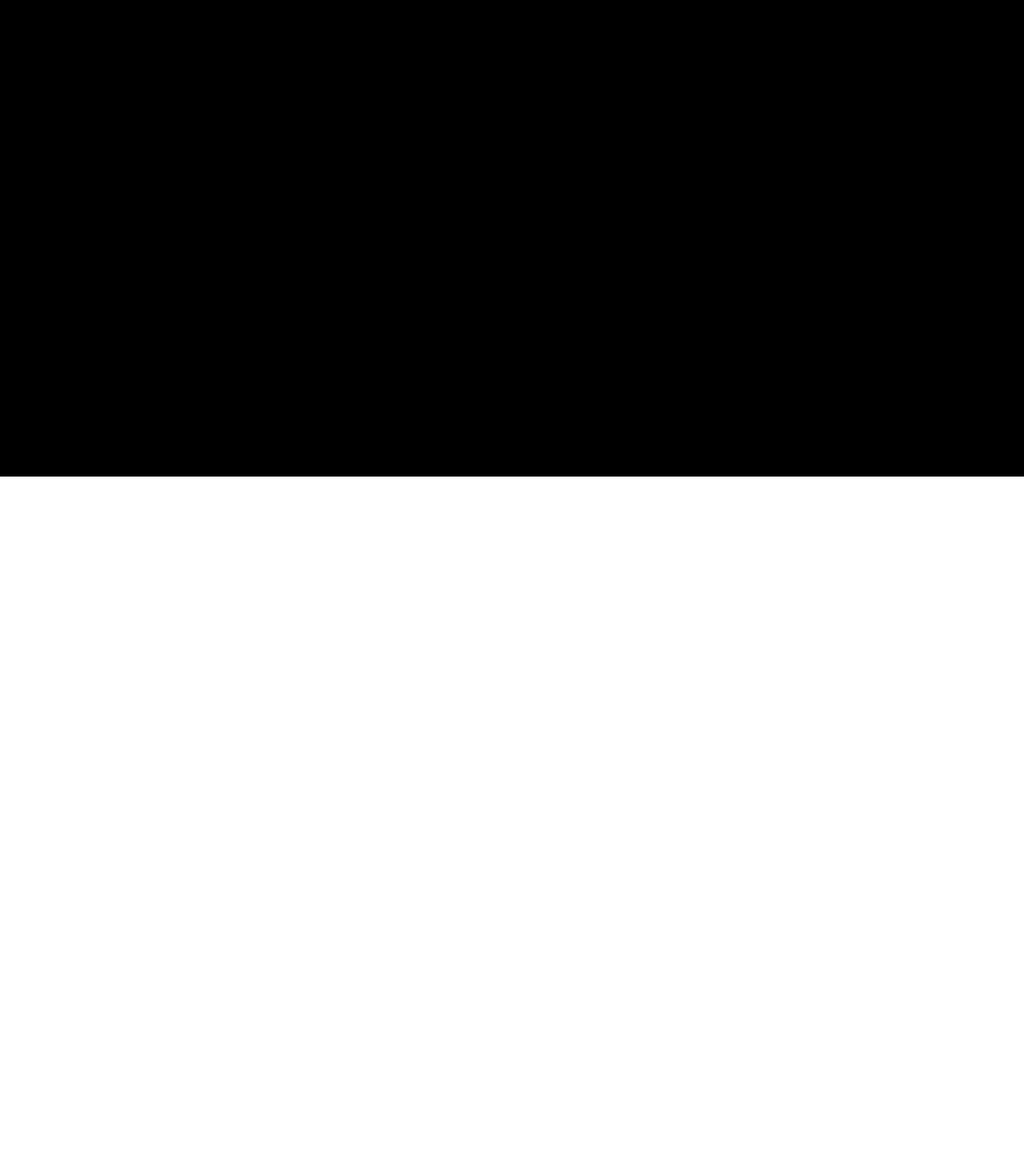
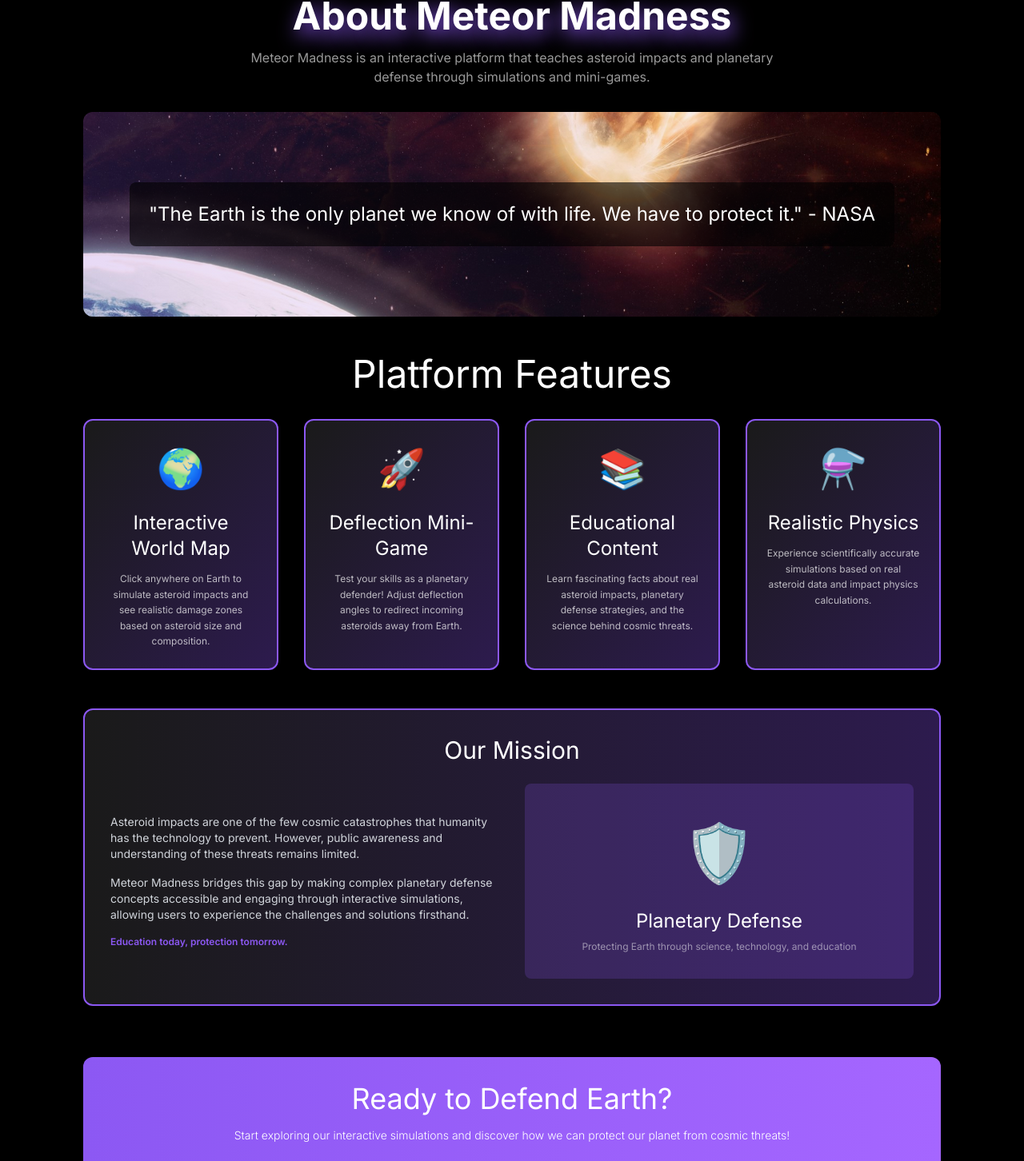
Before and after one commit to hlakhaled/Meteor-Madness, a React (Vite) app: page /about-challenge in a window 1280 px wide. Shown: the part 204-1656 px from the top of the page at 80% size. Before the commit the page ends 800 px from the top, so only its background shows below. Built offline with nearby package versions, Linux system fonts and the light colour scheme; a web font is replaced by a local one.

Commit message:
create AboutChallenge page with animated sections and reusable GradientCard

```diff
--- a/src/assets/assets.js
+++ b/src/assets/assets.js
@@ -11,12 +11,14 @@ import ImpactFrequency from "./ImpactFrequency.svg";
 import NearMisses from "./NearMisses.svg";
 import SpeedDemons from "./SpeedDemons.svg";
 import TunguskaEvent from "./TunguskaEvent.svg";
+import about from "./about.svg";
 // VIDEO
 import introVideo from "./intro.mp4";
 
 export const assets = {
   introVideo,
   rockImage,
+  about,
   ChelyabinskMeteor,
   DailyVisitors,
   DinosaurExtinction,
--- /dev/null
+++ b/src/components/FeatureCard.jsx
@@ -0,0 +1,14 @@
+function FeatureCard({ title, description, icon }) {
+  return (
+    <div className="bg-gradient-to-br from-[#1a1a1a] to-[#2d1b4e] border-2 border-[#8c58f3] rounded-xl p-6 hover:scale-105 transition-all duration-300 hover:border-[#a566ff]">
+      <div className="text-[48px] mb-4 text-center">{icon}</div>
+      <h3 className="text-white font-normal text-2xl mb-3 text-center">
+        {title}
+      </h3>
+      <p className="text-white/70 font-['Inter'] text-xs text-center leading-relaxed">
+        {description}
+      </p>
+    </div>
+  );
+}
+export default FeatureCard;
--- /dev/null
+++ b/src/components/GradientCard.jsx
@@ -0,0 +1,29 @@
+import React from "react";
+import { useNavigate } from "react-router-dom";
+
+const GradientCard = ({ title, desc }) => {
+  const navigate = useNavigate();
+
+  return (
+    <div className="bg-gradient-to-r from-[#8c58f3] to-[#a566ff] rounded-xl p-8">
+      <h2 className="font-normal sm:text-4xl text-2xl mb-4">{title}</h2>
+      <p className="font-light text-sm font-['Inter'] mb-6">{desc}</p>
+      <div className="flex sm:gap-4 sm:flex-row flex-col gap-8 justify-center">
+        <button
+          onClick={() => navigate("/defend-earth")}
+          className="bg-transparent border-2 border-white text-white sm:px-8 px-6 py-3 rounded-lg text-sm sm:text-xl hover:bg-white hover:text-[#8c58f3] transition-all"
+        >
+          Defend Earth
+        </button>
+        <button
+          onClick={() => navigate("/asteroid-simulation")}
+          className="bg-transparent border-2 border-white text-white sm:px-8 px-6 py-3 rounded-lg text-sm sm:text-xl hover:bg-white hover:text-[#8c58f3] transition-all"
+        >
+          Simulate Impacts
+        </button>
+      </div>
+    </div>
+  );
+};
+
+export default GradientCard;
--- /dev/null
+++ b/src/components/Header.jsx
@@ -0,0 +1,17 @@
+import React from "react";
+
+function Header({obj}) {
+  return (
+    <div>
+      {" "}
+      <h1 className="text-2xl sm:text-3xl lg:text-5xl font-bold mb-4 [text-shadow:#8c58f3_4px_8px_24px]">
+          {obj.title}
+      </h1>
+      <p className="text-white/60 text-sm sm:text-base max-w-2xl mx-auto font-['Inter']">
+        {obj.description}
+      </p>
+    </div>
+  );
+}
+
+export default Header;
--- a/src/components/Navbar.jsx
+++ b/src/components/Navbar.jsx
@@ -1,5 +1,5 @@
 import React, { useState } from "react";
-import { NavLink } from "react-router-dom";
+import { NavLink } from "react-router-dom"; // ✅ use NavLink instead of Link
 import { assets } from "../assets/assets";
 
 const navLinks = [
@@ -17,7 +17,7 @@ export default function Navbar() {
   const [open, setOpen] = useState(false);
 
   return (
-    <header className="w-full py-4 flex items-center justify-between px-6 md:px-0 md:justify-around bg-black text-white">
+    <header className="w-full py-4 flex items-center justify-between md:justify-around bg-black text-white">
       {/* Logo */}
       <NavLink
         to="/"
@@ -66,7 +66,7 @@ export default function Navbar() {
 
       {/* Mobile Menu */}
       {open && (
-        <nav className="absolute sm:top-28 top-16 left-0 w-full bg-black px-6 pb-4 md:hidden">
+        <nav className="absolute top-16 left-0 w-full bg-black px-6 pb-4 md:hidden">
           <ul className="flex flex-col gap-4">
             {navLinks.map((link, idx) => (
               <li key={idx}>
--- a/src/pages/AboutChallenge.jsx
+++ b/src/pages/AboutChallenge.jsx
@@ -1,11 +1,151 @@
-import React from 'react'
+import React from "react";
+import { assets } from "../assets/assets";
+import Header from "../components/Header";
+import FeatureCard from "../components/FeatureCard";
+import { motion } from "framer-motion";
 
-const AboutChallenge = () => {
+import GradientCard from "../components/GradientCard";
+export default function AboutChallenge() {
+  const sectionVariants = {
+    hidden: { opacity: 0, y: 40 },
+    show: { opacity: 1, y: 0, transition: { duration: 0.8, ease: "easeOut" } },
+  };
+
+  const features = [
+    {
+      title: "Interactive World Map",
+      description:
+        "Click anywhere on Earth to simulate asteroid impacts and see realistic damage zones based on asteroid size and composition.",
+      icon: "🌍",
+    },
+    {
+      title: "Deflection Mini-Game",
+      description:
+        "Test your skills as a planetary defender! Adjust deflection angles to redirect incoming asteroids away from Earth.",
+      icon: "🚀",
+    },
+    {
+      title: "Educational Content",
+      description:
+        "Learn fascinating facts about real asteroid impacts, planetary defense strategies, and the science behind cosmic threats.",
+      icon: "📚",
+    },
+    {
+      title: "Realistic Physics",
+      description:
+        "Experience scientifically accurate simulations based on real asteroid data and impact physics calculations.",
+      icon: "⚗️",
+    },
+  ];
+
   return (
-    <div>
+    <div className="max-w-7xl mx-auto px-6 sm:px-12 lg:px-20 py-12">
+      {/* Hero Section */}
+      <motion.div
+        className="text-center mb-12"
+        variants={sectionVariants}
+        initial="hidden"
+        whileInView="show"
+        viewport={{ once: true, amount: 0.2 }}
+      >
+        <Header
+          obj={{
+            title: "About Meteor Madness",
+            description:
+              "Meteor Madness is an interactive platform that teaches asteroid impacts and planetary defense through simulations and mini-games.",
+          }}
+        />
+        <div className="relative h-64 rounded-xl overflow-hidden mb-8 mt-8">
+          <img
+            src={assets.about}
+            alt="asteroid approaching earth space scene"
+            className="w-full h-full object-cover"
+          />
+          <div className="absolute inset-0 bg-gradient-to-r from-[#8c58f3]/20 to-transparent" />
+          <div className="absolute inset-0 flex items-center px-8 lg:px-0 justify-center">
+            <div className="bg-black/60 rounded-lg p-6">
+              <p className="text-white font-normal text-xl sm:text-2xl">
+                "The Earth is the only planet we know of with life. We have to
+                protect it." - NASA
+              </p>
+            </div>
+          </div>
+        </div>
+      </motion.div>
 
+      {/* Features Grid */}
+      <motion.div
+        className="mb-12"
+        variants={sectionVariants}
+        initial="hidden"
+        whileInView="show"
+        viewport={{ once: true, amount: 0.2 }}
+      >
+        <h2 className="text-white font-normal md:text-5xl sm:text-4xl text-3xl mb-8 text-center">
+          Platform Features
+        </h2>
+        <div className="grid grid-cols-1 md:grid-cols-2 lg:grid-cols-4 gap-8">
+          {features.map((feature, index) => (
+            <FeatureCard key={index} {...feature} />
+          ))}
+        </div>
+      </motion.div>
+
+      {/* Mission Statement */}
+      <motion.div
+        className="bg-gradient-to-r from-[#1a1a1a] to-[#2d1b4e] border-2 border-[#8c58f3] rounded-xl p-8 mb-16"
+        variants={sectionVariants}
+        initial="hidden"
+        whileInView="show"
+        viewport={{ once: true, amount: 0.2 }}
+      >
+        <h2 className="text-white font-normal text-3xl mb-6 text-center">
+          Our Mission
+        </h2>
+        <div className="grid grid-cols-1 lg:grid-cols-2 gap-8 items-center">
+          <div>
+            <p className="text-gray-300 text-xs sm:text-sm font-['Inter'] leading-relaxed mb-4">
+              Asteroid impacts are one of the few cosmic catastrophes that
+              humanity has the technology to prevent. However, public awareness
+              and understanding of these threats remains limited.
+            </p>
+            <p className="text-gray-300 text-xs sm:text-sm font-['Inter'] leading-relaxed mb-4">
+              Meteor Madness bridges this gap by making complex planetary
+              defense concepts accessible and engaging through interactive
+              simulations, allowing users to experience the challenges and
+              solutions firsthand.
+            </p>
+            <p className="text-[#8c58f3] text-xs font-['Inter'] font-semibold">
+              Education today, protection tomorrow.
+            </p>
+          </div>
+          <div className="relative">
+            <div className="bg-[#8c58f3]/20 rounded-lg p-8 text-center">
+              <div className="text-[72px] mb-4">🛡️</div>
+              <h3 className="text-white font-normal md:text-2xl text-xl mb-2">
+                Planetary Defense
+              </h3>
+              <p className="text-white/50 font-['Inter'] text-xs">
+                Protecting Earth through science, technology, and education
+              </p>
+            </div>
+          </div>
+        </div>
+      </motion.div>
+
+      {/* Call to Action */}
+      <motion.div
+        className="mt-12 text-center"
+        variants={sectionVariants}
+        initial="hidden"
+        whileInView="show"
+        viewport={{ once: true, amount: 0.2 }}
+      >
+        <GradientCard
+          title="Ready to Defend Earth?"
+          desc="Start exploring our interactive simulations and discover how we can protect our planet from cosmic threats!"
+        />
+      </motion.div>
     </div>
-  )
+  );
 }
-
-export default AboutChallenge
```
Also changed, not shown: src/pages/FunFacts.jsx (+16 -46 lines), src/assets/about.svg (added).
